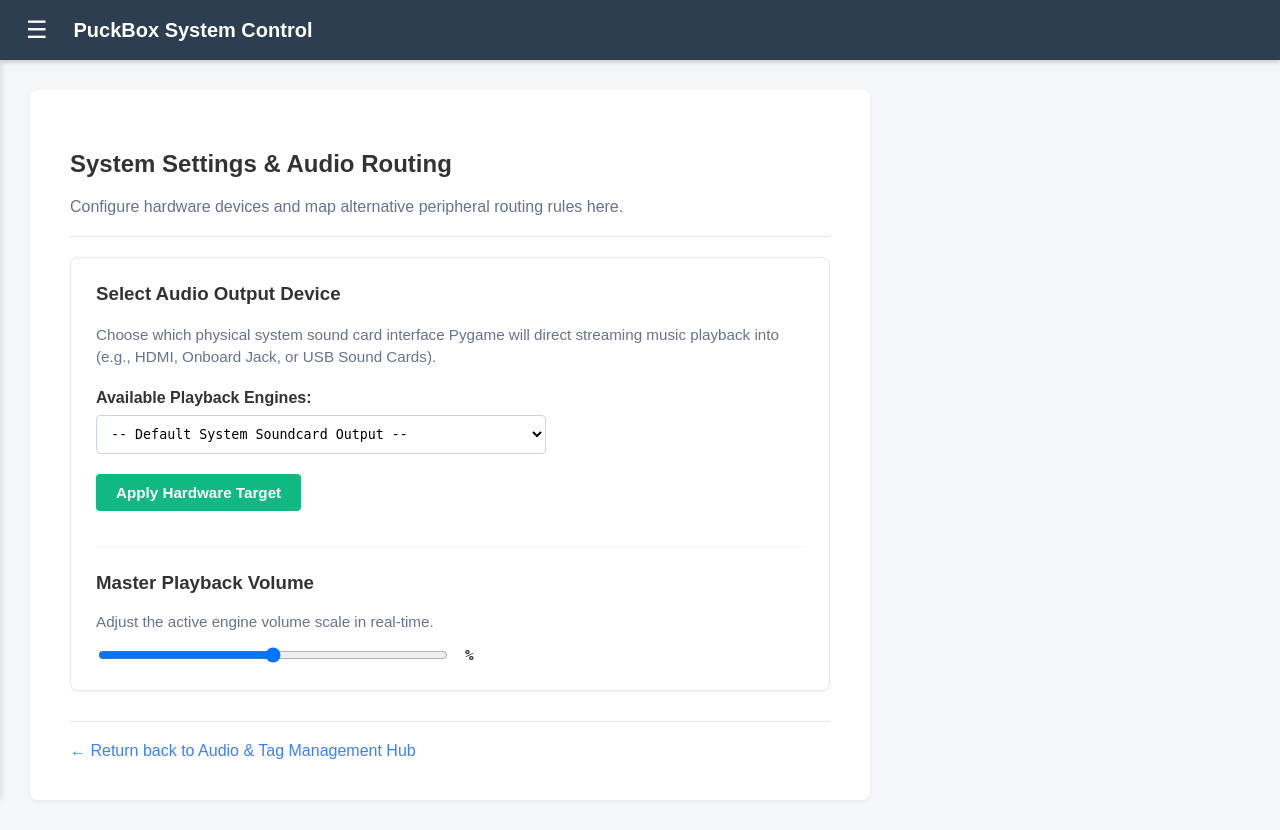
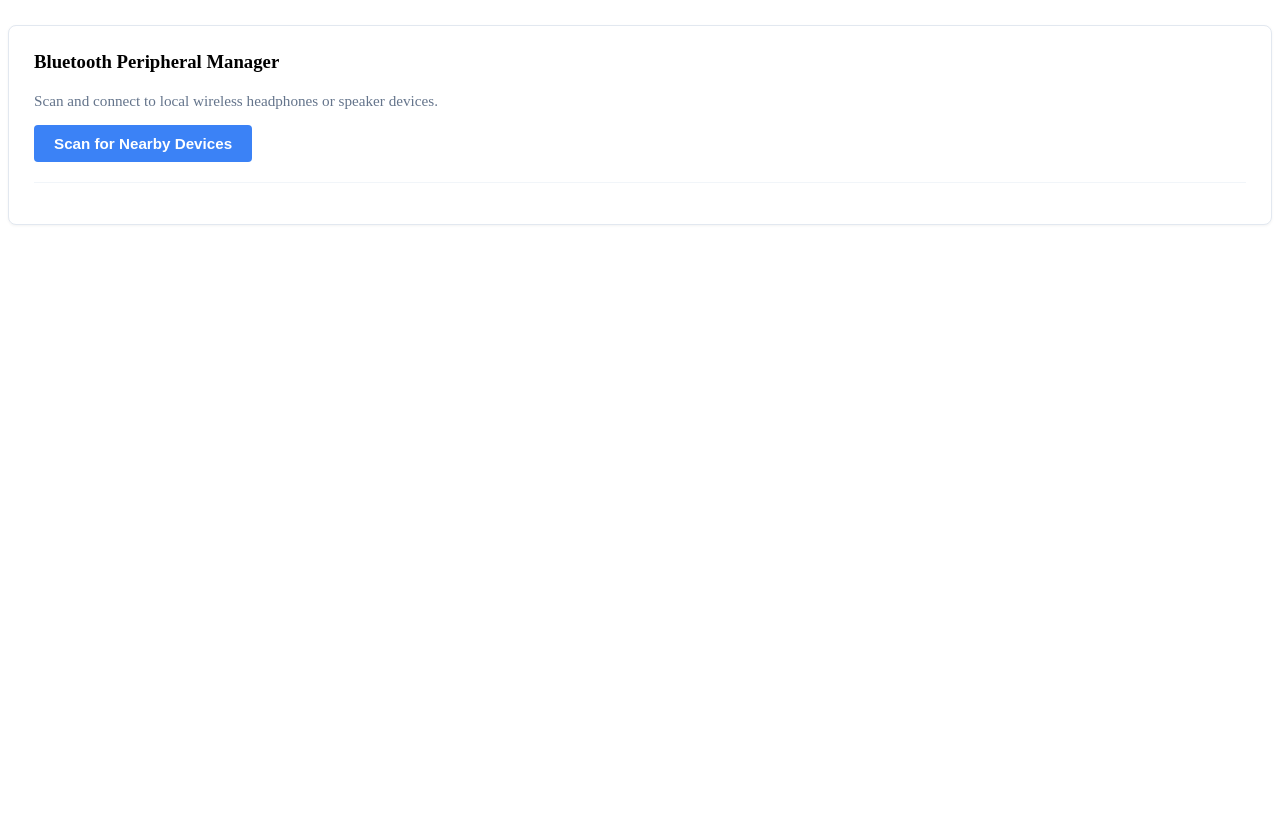
Before and after one commit to AntOnKneess/puckbox, a Flask app: template templates/settings.html in a window 1280 px wide. After the commit the page ends 225 px from the top, so only its background shows below. Run offline with Flask 3, Linux system fonts and the light colour scheme; the template is opened without the code that fills it, so the values that code supplies are empty.

Commit message:
bluetooth controls

```diff
--- a/server.py
+++ b/server.py
@@ -1,6 +1,7 @@
 import os
 import time
 from flask import Flask, render_template, request, redirect, url_for, jsonify
+from bluetooth_manager import BluetoothManager
 
 scan_state = {
     "is_scanning": False,
@@ -12,6 +13,7 @@ def create_app(tag_mappings, save_mappings_func, get_devices_func, set_device_fu
     app = Flask(__name__)
     app.config['UPLOAD_FOLDER'] = 'static/audio'
     app.config['SCAN_STATE'] = scan_state
+    bt_manager = BluetoothManager()
 
     @app.route('/')
     def index():
@@ -92,4 +94,31 @@ def create_app(tag_mappings, save_mappings_func, get_devices_func, set_device_fu
             current_volume=current_volume
         )
 
+    @app.route('/api/bluetooth/scan', methods=['POST'])
+    def bt_start_scan():
+        bt_manager.start_scan(duration=6)
+        return jsonify({"status": "scanning_started"})
+
+    @app.route('/api/bluetooth/status', methods=['GET'])
+    def bt_status():
+        return jsonify(bt_manager.get_scan_status())
+
+    @app.route('/api/bluetooth/connect', methods=['POST'])
+    def bt_connect():
+        data = request.get_json() or {}
+        mac = data.get('mac')
+        if not mac:
+            return jsonify({"status": "error", "message": "Missing MAC address"}), 400
+        res = bt_manager.connect_device(mac)
+        return jsonify(res)
+
+    @app.route('/api/bluetooth/disconnect', methods=['POST'])
+    def bt_disconnect():
+        data = request.get_json() or {}
+        mac = data.get('mac')
+        if not mac:
+            return jsonify({"status": "error", "message": "Missing MAC address"}), 400
+        res = bt_manager.disconnect_device(mac)
+        return jsonify(res)
+
     return app
--- a/templates/settings.html
+++ b/templates/settings.html
@@ -1,74 +1,85 @@
-{% extends 'layout.html' %}
+<!-- --- NEW: BLUETOOTH CONTROLS SECTION --- -->
+    <div style="margin-top: 25px; padding: 25px; border: 1px solid #e2e8f0; background: #fff; border-radius: 8px; box-shadow: 0 1px 3px rgba(0,0,0,0.05);">
+        <h3 style="margin-top: 0;">Bluetooth Peripheral Manager</h3>
+        <p style="color: #64748b; font-size: 0.95em;">Scan and connect to local wireless headphones or speaker devices.</p>
 
-{% block content %}
-<div style="max-width: 800px; margin: 0 auto; padding: 20px;">
-    <h2>System Settings & Audio Routing</h2>
-    <p style="color: #64748b;">Configure hardware devices and map alternative peripheral routing rules here.</p>
+        <button id="scanBtn" type="button" style="background: #3b82f6; color: white; padding: 10px 20px; border: none; border-radius: 4px; cursor: pointer; font-weight: bold; font-size: 0.95em;">
+            Scan for Nearby Devices
+        </button>
 
-    <hr style="border: 0; border-top: 1px solid #e2e8f0; margin: 20px 0;">
+        <div id="scanStatus" style="margin-top: 10px; color: #64748b; font-style: italic; display: none;">Scanning... please put your speaker in pairing mode.</div>
 
-    <div style="padding: 25px; border: 1px solid #e2e8f0; background: #fff; border-radius: 8px; box-shadow: 0 1px 3px rgba(0,0,0,0.05);">
-        <h3 style="margin-top: 0;">Select Audio Output Device</h3>
-        <p style="color: #64748b; font-size: 0.95em; line-height: 1.5;">
-            Choose which physical system sound card interface Pygame will direct streaming music playback into (e.g., HDMI, Onboard Jack, or USB Sound Cards).
-        </p>
-
-        <form action="{{ url_for('settings_page') }}" method="POST" style="margin-top: 20px;">
-            <div style="margin-bottom: 20px;">
-                <label style="display: block; margin-bottom: 8px; font-weight: bold;">Available Playback Engines:</label>
-                <select name="device_name" style="padding: 10px; width: 100%; max-width: 450px; font-family: monospace; border: 1px solid #cbd5e1; border-radius: 4px; background-color: #fff;">
-                    <option value="Default Hardware Device">-- Default System Soundcard Output --</option>
-                    {% for device in devices %}
-                        <option value="{{ device }}" {% if device == current_device %}selected{% endif %}>{{ device }}</option>
-                    {% endfor %}
-                </select>
-            </div>
-
-            <button type="submit" class="action-btn" style="background: #10b981; color: white; padding: 10px 20px; border: none; border-radius: 4px; cursor: pointer; font-weight: bold; font-size: 0.95em;">
-                Apply Hardware Target
-            </button>
-        </form>
-
-        <!-- --- NEW: MASTER VOLUME SLIDER SECTION --- -->
-        <div style="margin-top: 35px; border-top: 1px solid #f1f5f9; padding-top: 25px;">
-            <h3 style="margin-top: 0;">Master Playback Volume</h3>
-            <p style="color: #64748b; font-size: 0.95em;">Adjust the active engine volume scale in real-time.</p>
-
-            <div style="display: flex; align-items: center; gap: 15px; margin-top: 15px;">
-                <input type="range" id="volumeSlider" min="0" max="100" value="{{ current_volume }}" style="width: 100%; max-width: 350px; cursor: pointer;">
-                <span id="volumeDisplay" style="font-family: monospace; font-weight: bold; font-size: 1.1em; width: 40px;">{{ current_volume }}%</span>
-            </div>
-        </div>
+        <ul id="btDeviceList" style="list-style-type: none; padding: 0; margin-top: 20px; border-top: 1px solid #f1f5f9;">
+            <!-- Async JavaScript populates this dynamically -->
+        </ul>
     </div>
 
-    <div style="margin-top: 30px; border-top: 1px solid #e2e8f0; padding-top: 20px;">
-        <a href="{{ url_for('upload_file') }}" style="color: #3b82f6; text-decoration: none; font-weight: 500;">
-            &larr; Return back to Audio & Tag Management Hub
-        </a>
-    </div>
-</div>
+<script>
+    // --- BLUETOOTH FRONTEND INTERACTIONS ENGINE ---
+    const scanBtn = document.getElementById('scanBtn');
+    const scanStatus = document.getElementById('scanStatus');
+    const deviceList = document.getElementById('btDeviceList');
+    let pollInterval = null;
 
-<!-- Async JavaScript to change volume fluidly without page refreshes -->
-<script>
-    const slider = document.getElementById('volumeSlider');
-    const display = document.getElementById('volumeDisplay');
+    scanBtn.addEventListener('click', function() {
+        scanStatus.style.display = 'block';
+        scanBtn.disabled = true;
+        deviceList.innerHTML = '';
 
-    slider.addEventListener('input', function() {
-        const volumeVal = this.value;
-        display.textContent = volumeVal + '%';
+        fetch("/api/bluetooth/scan", { method: 'POST' })
+        .then(() => {
+            // Poll for device cache results every 1.5 seconds
+            pollInterval = setInterval(checkBluetoothStatus, 1500);
+        });
+    });
 
-        // Post the value over to our Flask endpoint API
-        fetch("{{ url_for('set_volume_api') }}", {
+    function checkBluetoothStatus() {
+        fetch("/api/bluetooth/status")
+        .then(res => res.json())
+        .then(data => {
+            // Render devices found so far
+            deviceList.innerHTML = '';
+            data.devices.forEach(dev => {
+                const li = document.createElement('li');
+                li.style.cssText = "display: flex; justify-content: space-between; align-items: center; padding: 12px 0; border-bottom: 1px solid #f1f5f9;";
+                li.innerHTML = `
+                    <div>
+                        <strong style="display:block;">${dev.name}</strong>
+                        <small style="color:#64748b; font-family:monospace;">${dev.mac}</small>
+                    </div>
+                    <button onclick="connectBluetooth('${dev.mac}')" style="background: #10b981; color: white; padding: 6px 12px; border: none; border-radius: 4px; cursor: pointer; font-size: 0.85em; font-weight: bold;">
+                        Connect
+                    </button>
+                `;
+                deviceList.appendChild(li);
+            });
+
+            if (!data.is_scanning) {
+                clearInterval(pollInterval);
+                scanStatus.style.display = 'none';
+                scanBtn.disabled = false;
+                if(data.devices.length === 0) {
+                    deviceList.innerHTML = '<li style="color:#64748b; padding: 15px 0;">No audio peripherals discovered. Try scanning again.</li>';
+                }
+            }
+        });
+    }
+
+    window.connectBluetooth = function(macAddress) {
+        scanStatus.textContent = `Connecting to ${macAddress}...`;
+        scanStatus.style.display = 'block';
+
+        fetch("/api/bluetooth/connect", {
             method: 'POST',
             headers: { 'Content-Type': 'application/json' },
-            body: JSON.stringify({ volume: parseInt(volumeVal) })
+            body: JSON.stringify({ mac: macAddress })
         })
-        .then(response => response.json())
+        .then(res => res.json())
         .then(data => {
-            if (data.status !== 'success') {
-                console.error("Volume adjustment update failed");
-            }
+            scanStatus.style.display = 'none';
+            alert(data.message);
+            // Refresh settings configuration targets view
+            window.location.reload();
         });
-    });
+    }
 </script>
-{% endblock %}
```
Also changed, not shown: bluetooth_manager.py (added, +76 -0 lines).
